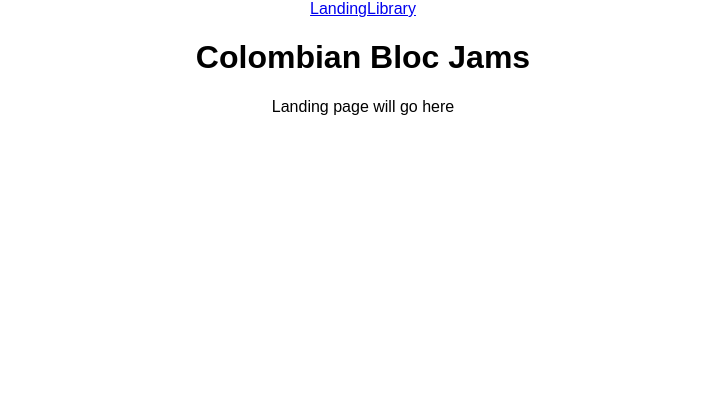
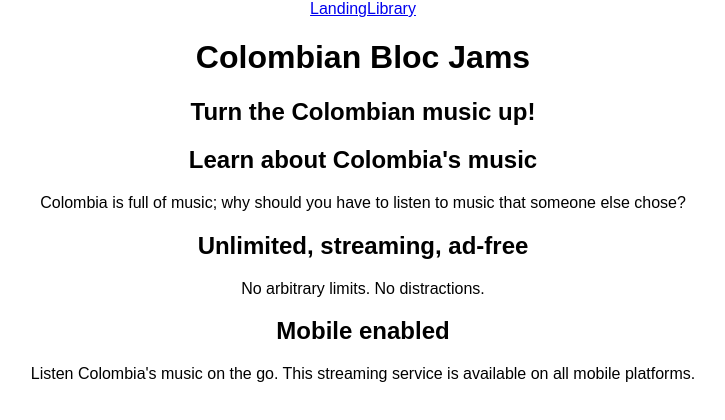
Before and after one commit to Yosolita1978/bloc-jams-react, a React (Create React App) app: page / in a window 1280 px wide. Shown: the top 420 px of the page, without its empty margins (277-1002 px from the left). Built offline with nearby package versions, Linux system fonts and the light colour scheme.

Commit message:
Add text in the landing page

```diff
--- a/src/components/Landing.js
+++ b/src/components/Landing.js
@@ -2,8 +2,23 @@
 
 const Landing = () => (
   <section className="landing">
-    Landing page will go here
-  </section>
-);
+    <h1 className="hero-title">Turn the Colombian music up!</h1>
+
+    <section className="selling-points">
+      <div className="point">
+        <h2 className="point-title">Learn about Colombia's music</h2>
+        <p className="point-description">Colombia is full of music; why should you have to listen to music that someone else chose?</p>
+      </div>
+      <div className="point">
+        <h2 className="point-title">Unlimited, streaming, ad-free</h2>
+        <p className="point-description">No arbitrary limits. No distractions.</p>
+      </div>
+      <div className="point">
+        <h2 className="point-title">Mobile enabled</h2>
+        <p className="point-description">Listen Colombia's music on the go. This streaming service is available on all mobile platforms.</p>
+      </div>
+    </section>
+   </section>
+ );
 
 export default Landing;
```
